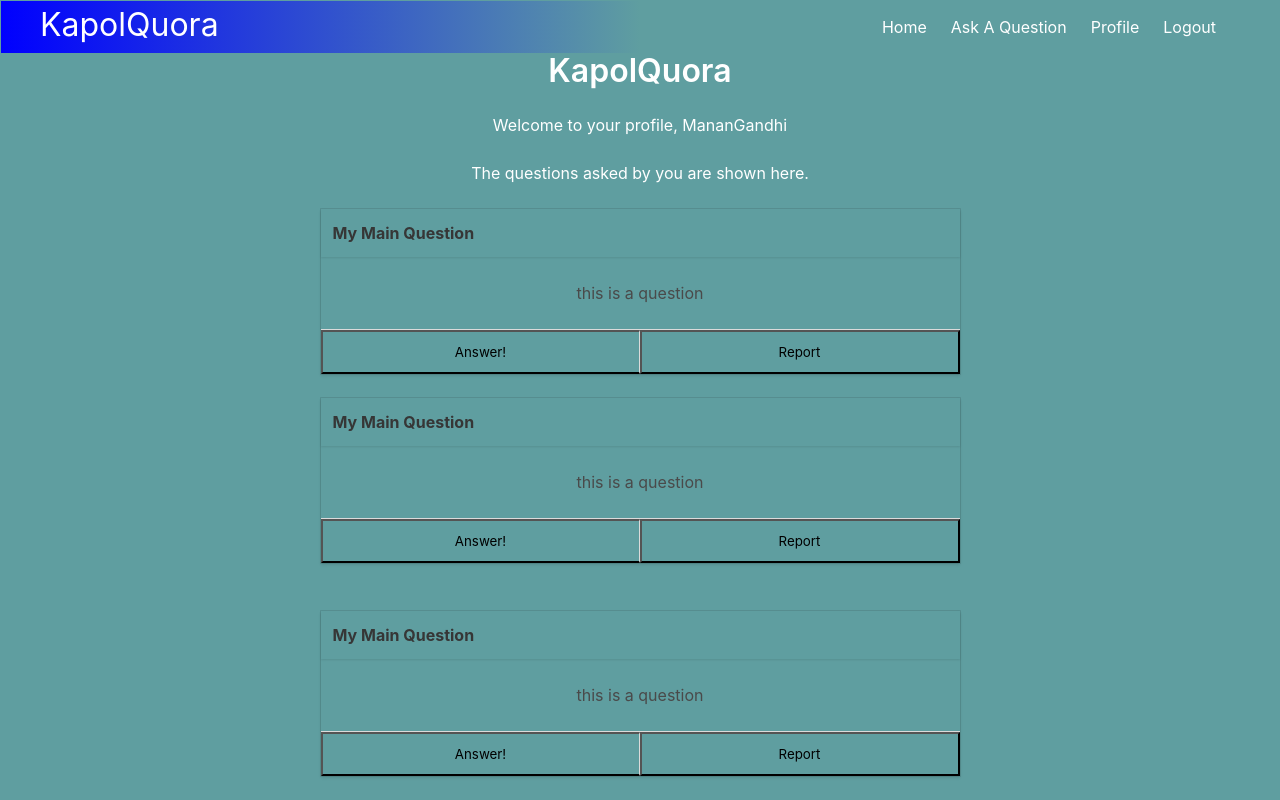
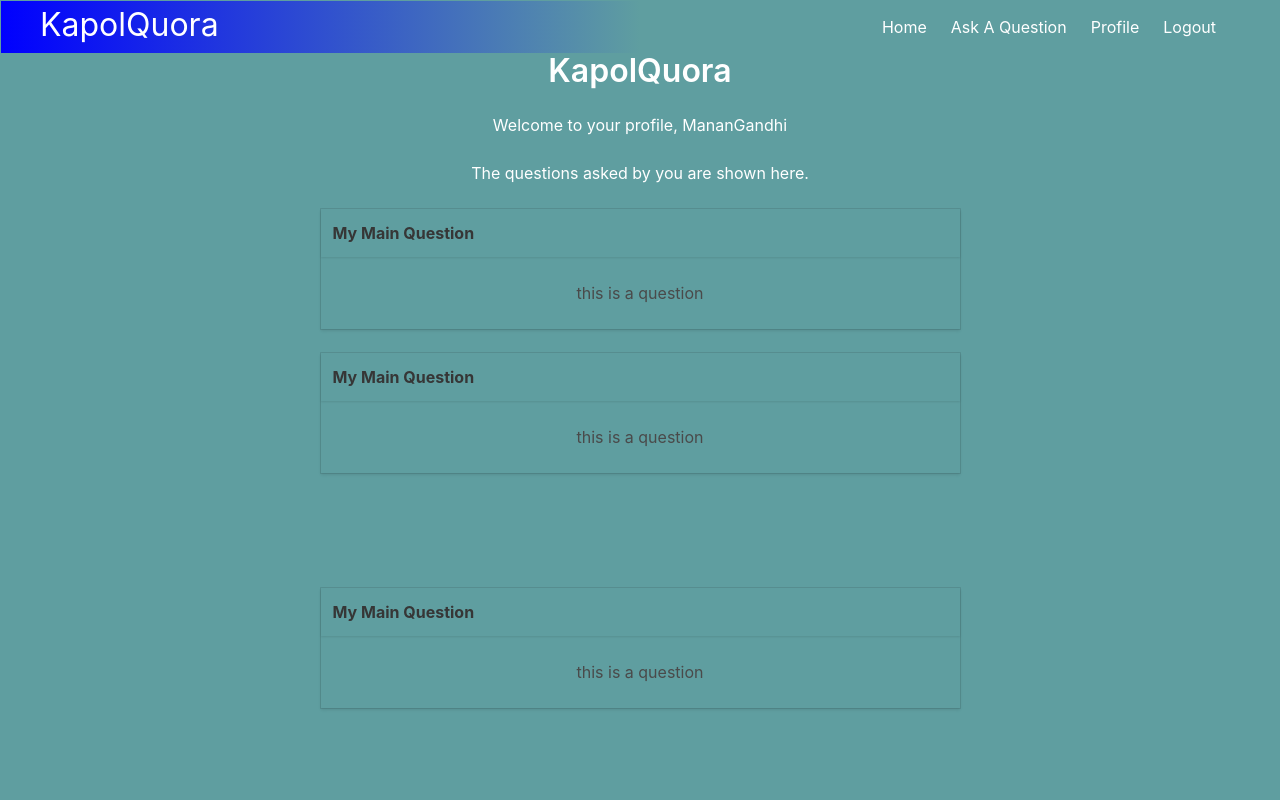
Before and after one commit to MananGandhi1810/KVIS-Quora, a Flask app: page /profile in a window 1280 px wide. Run offline with Flask 2, Linux system fonts and the light colour scheme; a user stored in the database is signed in; data comes from the database, SQL or seed files in the repository.

Commit message:
Add files via upload

```diff
--- a/templates/profile.html
+++ b/templates/profile.html
@@ -20,16 +20,6 @@
         <br>
       </div>
     </div>
-    {% if current_user.is_authenticated %}
-    <footer class="card-footer">
-      <button onclick="answer({{x.sno}})" class="card-footer-item" style="background-color: transparent;">Answer!</button>
-      <button onclick="report({{x.sno}})" class="card-footer-item" style="background-color: transparent;">Report</button>
-    </footer>
-    {% else %}
-    <footer class="card-footer">
-      <p style="text-align: center; margin:auto;">You need to Log in to answer this question.</p>
-    </footer>
-    {% endif %}
   </div>
 </div>
 {% endfor %}
```
